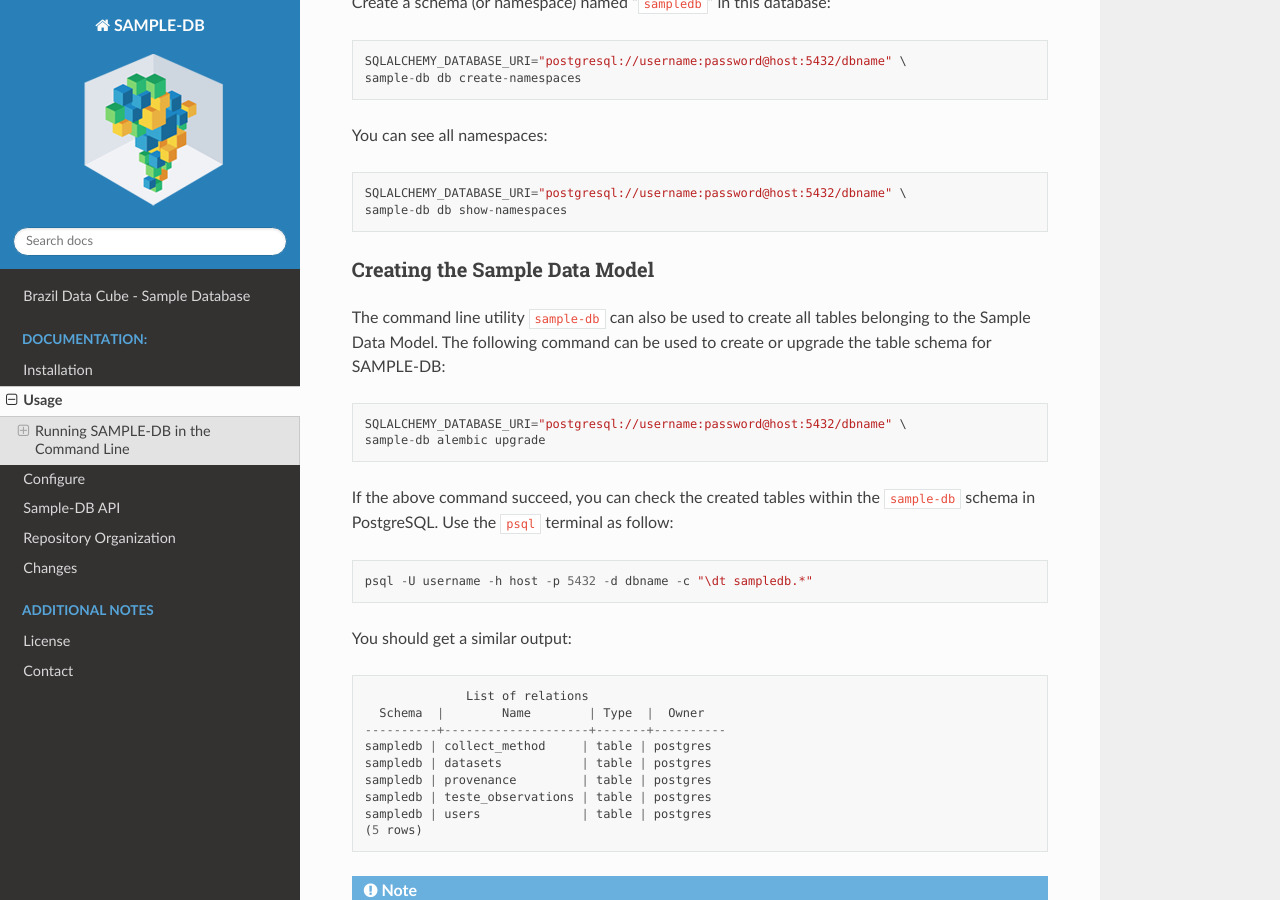
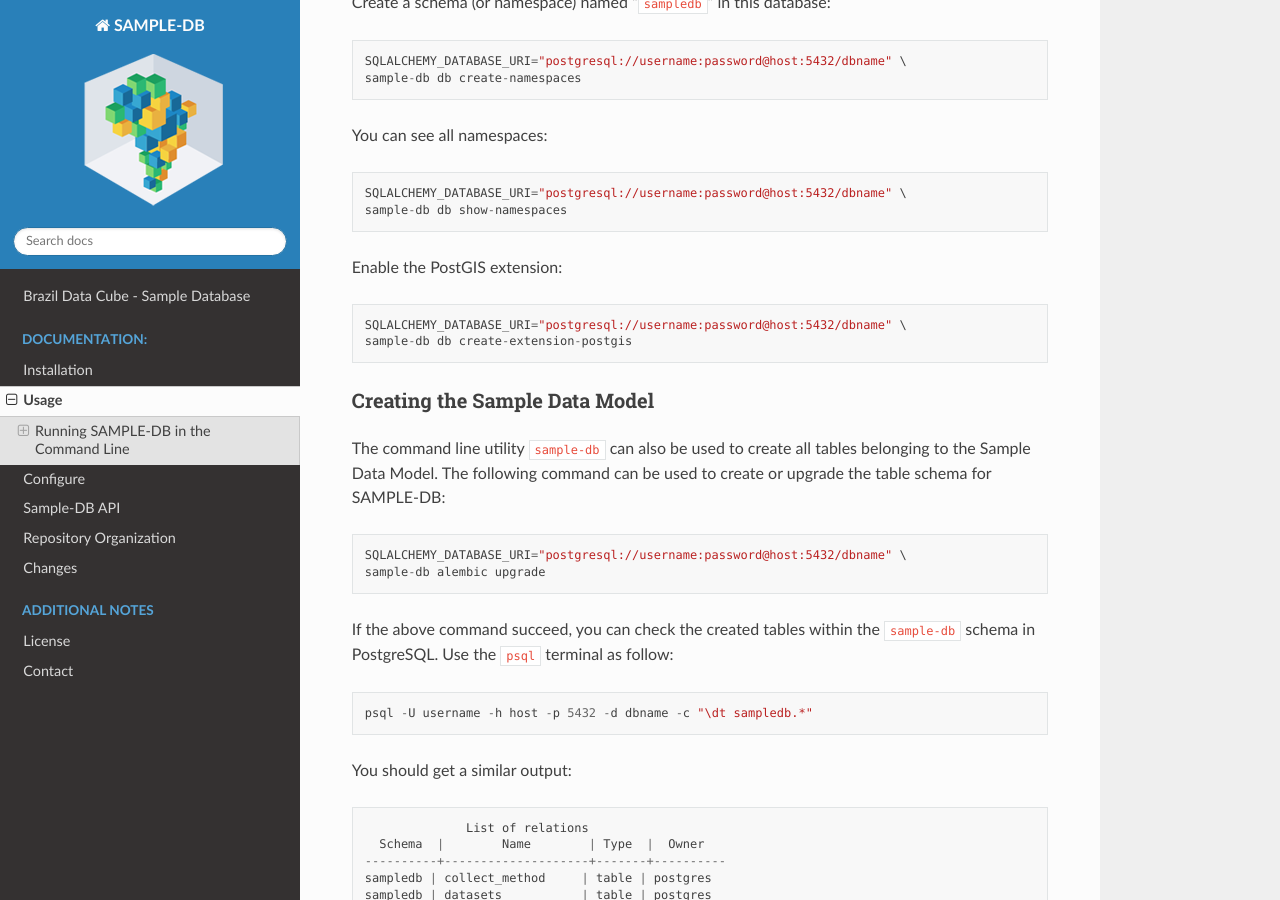
Before and after one commit to brazil-data-cube/sample-db, a Sphinx documentation site: the page built from docs/sphinx/usage.rst, in a window 1280 px wide and 900 px high, scrolled down 528 px. Built offline with Sphinx 7.4.7 and the Read the Docs theme 2.0.0, drawn with Linux system fonts in a browser that asks for light colours.

Commit message:
add enable postgis in usage.rst

```diff
--- a/docs/sphinx/usage.rst
+++ b/docs/sphinx/usage.rst
@@ -32,6 +32,13 @@ You can see all namespaces::
     SQLALCHEMY_DATABASE_URI="postgresql://username:password@host:5432/dbname" \
     sample-db db show-namespaces
 
+
+Enable the PostGIS extension::
+
+    SQLALCHEMY_DATABASE_URI="postgresql://username:password@host:5432/dbname" \
+    sample-db db create-extension-postgis
+
+
 Creating the Sample Data Model
 ++++++++++++++++++++++++++++++
 
```
